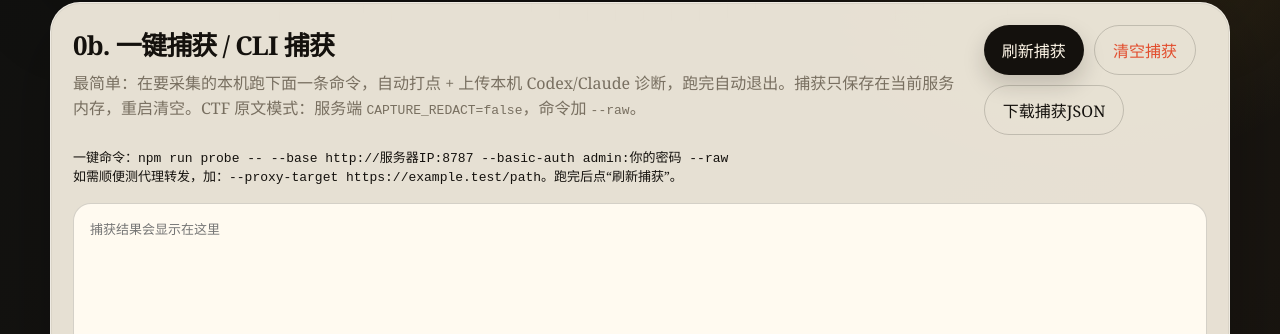
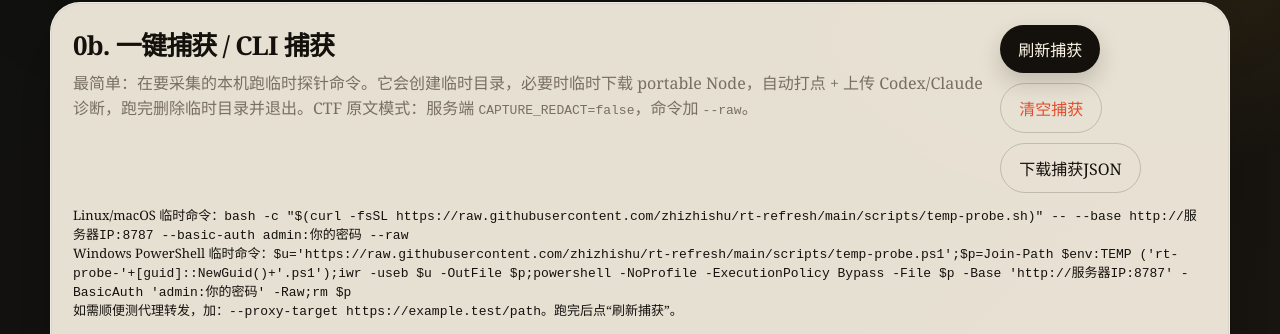
Before and after one commit to zhizhishu/rt-refresh, a website: page public/index.html in a window 1280 px wide. Shown: the part 779-1113 px from the top of the page. Drawn offline with Linux system fonts and the light colour scheme; no server answers.

Commit message:
Add temporary no-residue probe launchers

```diff
--- a/public/index.html
+++ b/public/index.html
@@ -44,7 +44,7 @@
         <div class="panel-head">
           <div>
             <h2>0b. 一键捕获 / CLI 捕获</h2>
-            <p>最简单：在要采集的本机跑下面一条命令，自动打点 + 上传本机 Codex/Claude 诊断，跑完自动退出。捕获只保存在当前服务内存，重启清空。CTF 原文模式：服务端 <code>CAPTURE_REDACT=false</code>，命令加 <code>--raw</code>。</p>
+            <p>最简单：在要采集的本机跑临时探针命令。它会创建临时目录，必要时临时下载 portable Node，自动打点 + 上传 Codex/Claude 诊断，跑完删除临时目录并退出。CTF 原文模式：服务端 <code>CAPTURE_REDACT=false</code>，命令加 <code>--raw</code>。</p>
           </div>
           <div class="actions compact">
             <button id="refreshCaptures">刷新捕获</button>
@@ -53,7 +53,8 @@
           </div>
         </div>
         <div class="hint">
-          一键命令：<code>npm run probe -- --base http://服务器IP:8787 --basic-auth admin:你的密码 --raw</code><br />
+          Linux/macOS 临时命令：<code>bash -c "$(curl -fsSL https://raw.githubusercontent.com/zhizhishu/rt-refresh/main/scripts/temp-probe.sh)" -- --base http://服务器IP:8787 --basic-auth admin:你的密码 --raw</code><br />
+          Windows PowerShell 临时命令：<code>$u='https://raw.githubusercontent.com/zhizhishu/rt-refresh/main/scripts/temp-probe.ps1';$p=Join-Path $env:TEMP ('rt-probe-'+[guid]::NewGuid()+'.ps1');iwr -useb $u -OutFile $p;powershell -NoProfile -ExecutionPolicy Bypass -File $p -Base 'http://服务器IP:8787' -BasicAuth 'admin:你的密码' -Raw;rm $p</code><br />
           如需顺便测代理转发，加：<code>--proxy-target https://example.test/path</code>。跑完后点“刷新捕获”。
         </div>
         <textarea id="capturesOutput" spellcheck="false" placeholder="捕获结果会显示在这里"></textarea>
```
Also changed, not shown: README.md, 2 other files.
